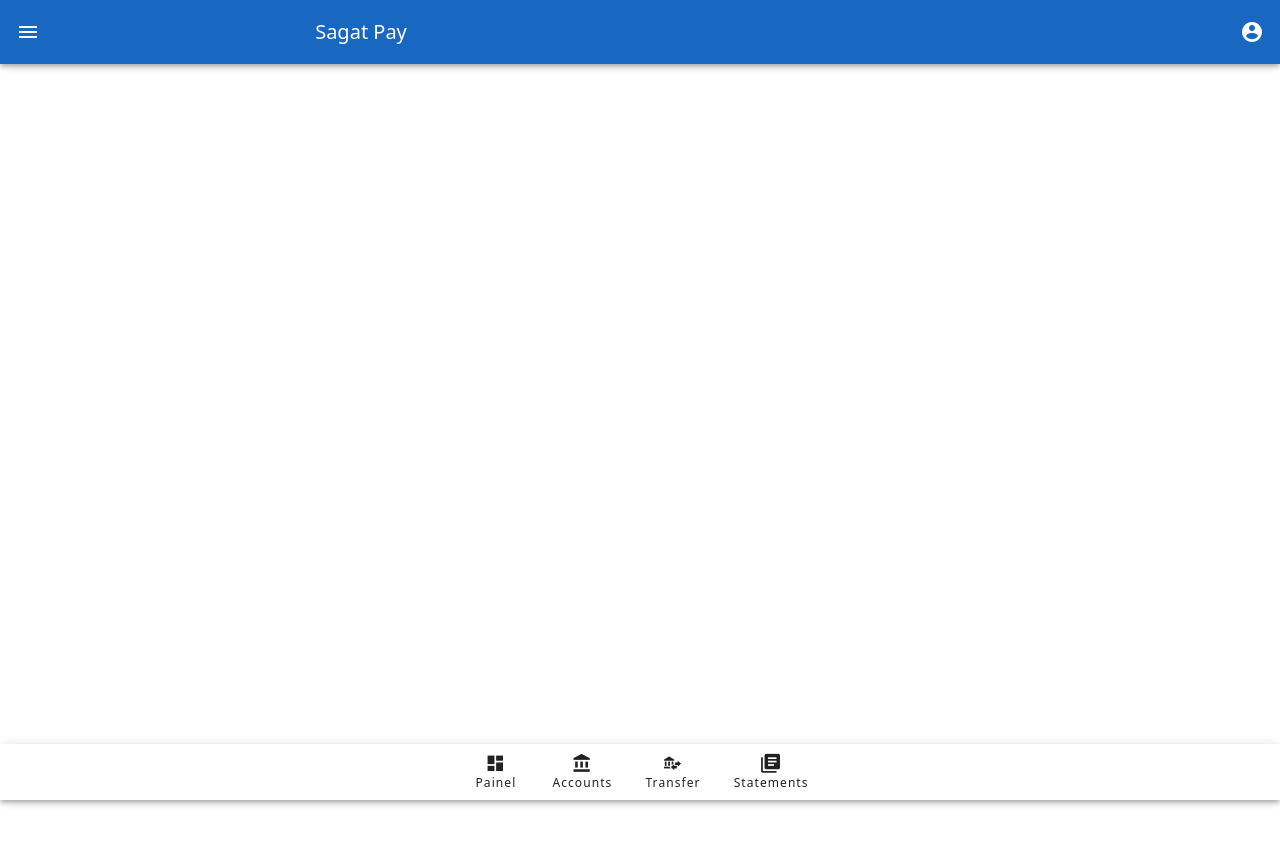
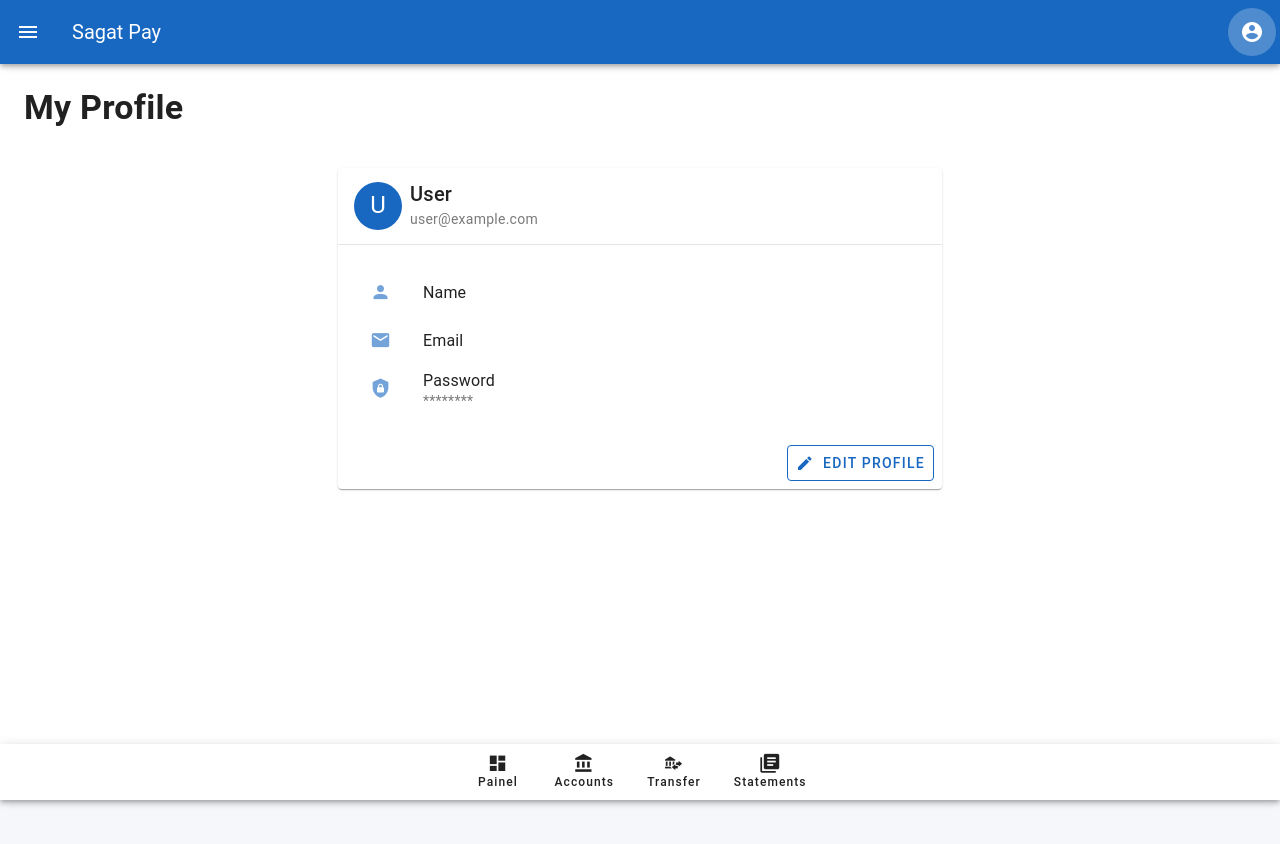
Before and after one commit to developerkarnopp8/sagat.ai, a Vue app: page /perfil in a window 1280 px wide. Shown: the top 844 px of the page. After the commit the page ends 800 px from the top, so only its background shows below. Built offline with nearby package versions, Linux system fonts and the light colour scheme; sample sign-in values are in the browser's storage.

Commit message:
feat: Adicionando página de perfil com validação de formulário e edição de dados do usuário

```diff
--- a/src/App.vue
+++ b/src/App.vue
@@ -5,7 +5,7 @@
       <v-app-bar-nav-icon @click="drawer = !drawer"></v-app-bar-nav-icon>
       <v-app-bar-title>Sagat Pay</v-app-bar-title>
       <v-spacer></v-spacer>
-      <v-btn icon>
+      <v-btn to="/perfil" icon>
         <v-icon>mdi-account-circle</v-icon>
       </v-btn>
     </v-app-bar>
--- a/src/router/index.ts
+++ b/src/router/index.ts
@@ -15,6 +15,12 @@ const routes: RouteRecordRaw[] = [
     path: '/painel',
     name: 'Painel',
     component: () => import('../views/Painel.vue'),
+     meta: { requiresAuth: true },
+  },
+  {
+    path: '/perfil',
+    name: 'Perfil',
+    component: () => import('../views/Perfil.vue'),
      meta: { requiresAuth: true },
   },
 ]
--- a/src/style.css
+++ b/src/style.css
@@ -1,79 +1,96 @@
+/* Global styles */
 :root {
-  font-family: system-ui, Avenir, Helvetica, Arial, sans-serif;
-  line-height: 1.5;
-  font-weight: 400;
-
-  color-scheme: light dark;
-  color: rgba(255, 255, 255, 0.87);
-  background-color: #242424;
-
-  font-synthesis: none;
-  text-rendering: optimizeLegibility;
-  -webkit-font-smoothing: antialiased;
-  -moz-osx-font-smoothing: grayscale;
+  --primary: #1867C0;
+  --secondary: #00BCD4;
+  --accent: #FFC107;
+  --success: #4CAF50;
+  --warning: #FB8C00;
+  --error: #FF5252;
+  --info: #2196F3;
+  --background: #F5F7FA;
+  --surface: #FFFFFF;
+  --text-primary: rgba(0, 0, 0, 0.87);
+  --text-secondary: rgba(0, 0, 0, 0.6);
+  --border-radius: 12px;
+  --transition-speed: 0.3s;
 }
 
-a {
-  font-weight: 500;
-  color: #646cff;
-  text-decoration: inherit;
-}
-a:hover {
-  color: #535bf2;
+/* Typography */
+body {
+  font-family: 'Roboto', sans-serif;
+  font-size: 16px;
+  line-height: 1.5;
+  color: var(--text-primary);
+  background-color: var(--background);
 }
 
-body {
-  margin: 0;
-  display: flex;
-  place-items: center;
-  min-width: 320px;
-  min-height: 100vh;
+/* Animation utilities */
+.fade-enter-active,
+.fade-leave-active {
+  transition: opacity var(--transition-speed);
 }
 
-h1 {
-  font-size: 3.2em;
-  line-height: 1.1;
+.fade-enter-from,
+.fade-leave-to {
+  opacity: 0;
 }
 
-button {
-  border-radius: 8px;
-  border: 1px solid transparent;
-  padding: 0.6em 1.2em;
-  font-size: 1em;
-  font-weight: 500;
-  font-family: inherit;
-  background-color: #1a1a1a;
-  cursor: pointer;
-  transition: border-color 0.25s;
-}
-button:hover {
-  border-color: #646cff;
-}
-button:focus,
-button:focus-visible {
-  outline: 4px auto -webkit-focus-ring-color;
+/* Custom card styles */
+.bank-card {
+  border-radius: var(--border-radius);
+  transition: transform 0.2s, box-shadow 0.2s;
 }
 
-.card {
-  padding: 2em;
+.bank-card:hover {
+  transform: translateY(-4px);
+  box-shadow: 0 6px 12px rgba(0, 0, 0, 0.1);
 }
 
-#app {
-  max-width: 1280px;
+/* Form styles */
+.form-container {
+  max-width: 480px;
   margin: 0 auto;
-  padding: 2rem;
-  text-align: center;
 }
 
-@media (prefers-color-scheme: light) {
-  :root {
-    color: #213547;
-    background-color: #ffffff;
+/* Authentication pages */
+.auth-container {
+  height: 100%;
+  display: flex;
+  align-items: center;
+  justify-content: center;
+  background-color: var(--background);
+}
+
+.auth-card {
+  max-width: 400px;
+  width: 100%;
+  padding: 24px;
+  border-radius: var(--border-radius);
+}
+
+/* Dashboard styles */
+.dashboard-container {
+  padding: 16px;
+}
+
+.stat-card {
+  border-radius: var(--border-radius);
+  transition: all var(--transition-speed);
+}
+
+/* Custom data table styles */
+.custom-table {
+  border-radius: var(--border-radius);
+  overflow: hidden;
+}
+
+@media (max-width: 960px) {
+  .auth-card {
+    max-width: 90%;
   }
-  a:hover {
-    color: #747bff;
-  }
-  button {
-    background-color: #f9f9f9;
+
+  .form-container {
+    max-width: 100%;
+    padding: 0 16px;
   }
 }
--- a/src/views/Perfill.vue
+++ b/src/views/Perfil.vue
@@ -1,12 +1,12 @@
 <script setup lang="ts">
 import { ref, onMounted } from 'vue';
-import { useAuthStore } from '../../stores/auth';
-import { useNotificationsStore } from '../../stores/notifications';
+import { useUserStore } from '@/store/user.store';
+import { useNotificationsStore } from '@/store/notifications.store';
 import { useForm } from 'vee-validate';
 import * as yup from 'yup';
-import api from '../../services/api';
+// import api from '../../services/api';
 
-const authStore = useAuthStore();
+const userStore = useUserStore();
 const notificationsStore = useNotificationsStore();
 const loading = ref(false);
 const editMode = ref(false);
@@ -36,15 +36,12 @@ const schema = yup.object({
 const { handleSubmit, errors, setFieldValue, values } = useForm({
   validationSchema: schema,
   initialValues: {
-    name: authStore.user?.name || '',
-    email: authStore.user?.email || '',
+    name: userStore?.canvas?.name || '',
+    email: userStore?.canvas?.email || '',
     currentPassword: '',
     newPassword: '',
     confirmPassword: '',
-  },
-  context: {
-    isChangingPassword: false,
-  },
+  }
 });
 
 // Password visibility toggles
@@ -59,8 +56,8 @@ const isChangingPassword = ref(false);
 const toggleEditMode = () => {
   if (editMode.value) {
     // Reset form when canceling edit
-    setFieldValue('name', authStore.user?.name || '');
-    setFieldValue('email', authStore.user?.email || '');
+    setFieldValue('name', userStore?.canvas?.name || '');
+    setFieldValue('email', userStore?.canvas?.email || '');
     setFieldValue('currentPassword', '');
     setFieldValue('newPassword', '');
     setFieldValue('confirmPassword', '');
@@ -75,56 +72,56 @@ const togglePasswordChange = () => {
   isChangingPassword.value = !isChangingPassword.value;
 };
 
-// Submit form
+
 const onSubmit = handleSubmit(async (values: { name: any; email: any; currentPassword: any; newPassword: any; }) => {
   loading.value = true;
 
-  try {
-    const userData: {
-      name: any;
-      email: any;
-      current_password?: any;
-      new_password?: any;
-    } = {
-      name: values.name,
-      email: values.email,
-    };
+  // try {
+  //   const userData: {
+  //     name: any;
+  //     email: any;
+  //     current_password?: any;
+  //     new_password?: any;
+  //   } = {
+  //     name: values.name,
+  //     email: values.email,
+  //   };
 
-    // Add password data if changing password
-    if (isChangingPassword.value) {
-      userData.current_password = values.currentPassword;
-      userData.new_password = values.newPassword;
-    }
+  //   // Add password data if changing password
+  //   if (isChangingPassword.value) {
+  //     userData.current_password = values.currentPassword;
+  //     userData.new_password = values.newPassword;
+  //   }
 
-    await api.put('/users/infos', userData);
+  //   await api.put('/users/infos', userData);
 
-    // Update user in store
-    await authStore.getUserInfo();
+  //   // Update user in store
+  //   await userStore.getUserInfo();
 
-    notificationsStore.showNotification({
-      text: 'Profile updated successfully',
-      color: 'success',
-    });
+  //   notificationsStore.showNotification({
+  //     text: 'Profile updated successfully',
+  //     color: 'success',
+  //   });
 
-    // Exit edit mode
-    editMode.value = false;
-    isChangingPassword.value = false;
-  } catch (error) {
-    notificationsStore.showNotification({
-      text: 'Failed to update profile',
-      color: 'error',
-    });
-  } finally {
-    loading.value = false;
-  }
+  //   // Exit edit mode
+  //   editMode.value = false;
+  //   isChangingPassword.value = false;
+  // } catch (error) {
+  //   notificationsStore.showNotification({
+  //     text: 'Failed to update profile',
+  //     color: 'error',
+  //   });
+  // } finally {
+  //   loading.value = false;
+  // }
 });
 
-onMounted(() => {
-  // Ensure we have the latest user data
-  if (authStore.isAuthenticated) {
-    authStore.getUserInfo();
-  }
-});
+// onMounted(() => {
+//   // Ensure we have the latest user data
+//   if (userStore.isAuthenticated) {
+//     userStore.getUserInfo();
+//   }
+// });
 </script>
 
 <template>
@@ -141,13 +138,13 @@ onMounted(() => {
           <v-card-item>
             <template v-slot:prepend>
               <v-avatar color="primary" size="large">
-                <span class="text-h5 text-white">{{ authStore.user?.name?.charAt(0) || 'U' }}</span>
+                <span class="text-h5 text-white">{{ userStore?.canvas?.name?.charAt(0) || 'U' }}</span>
               </v-avatar>
             </template>
             <v-card-title>
-              {{ authStore.user?.name || 'User' }}
+              {{ userStore?.canvas?.name || 'User' }}
             </v-card-title>
-            <v-card-subtitle>{{ authStore.user?.email || 'user@example.com' }}</v-card-subtitle>
+            <v-card-subtitle>{{ userStore?.canvas?.email || 'user@example.com' }}</v-card-subtitle>
           </v-card-item>
 
           <v-divider></v-divider>
@@ -160,7 +157,7 @@ onMounted(() => {
                   <v-icon color="primary">mdi-account</v-icon>
                 </template>
                 <v-list-item-title>Name</v-list-item-title>
-                <v-list-item-subtitle>{{ authStore.user?.name }}</v-list-item-subtitle>
+                <v-list-item-subtitle>{{ userStore?.canvas?.name }}</v-list-item-subtitle>
               </v-list-item>
 
               <v-list-item>
@@ -168,7 +165,7 @@ onMounted(() => {
                   <v-icon color="primary">mdi-email</v-icon>
                 </template>
                 <v-list-item-title>Email</v-list-item-title>
-                <v-list-item-subtitle>{{ authStore.user?.email }}</v-list-item-subtitle>
+                <v-list-item-subtitle>{{ userStore?.canvas?.email }}</v-list-item-subtitle>
               </v-list-item>
 
               <v-list-item>
```
